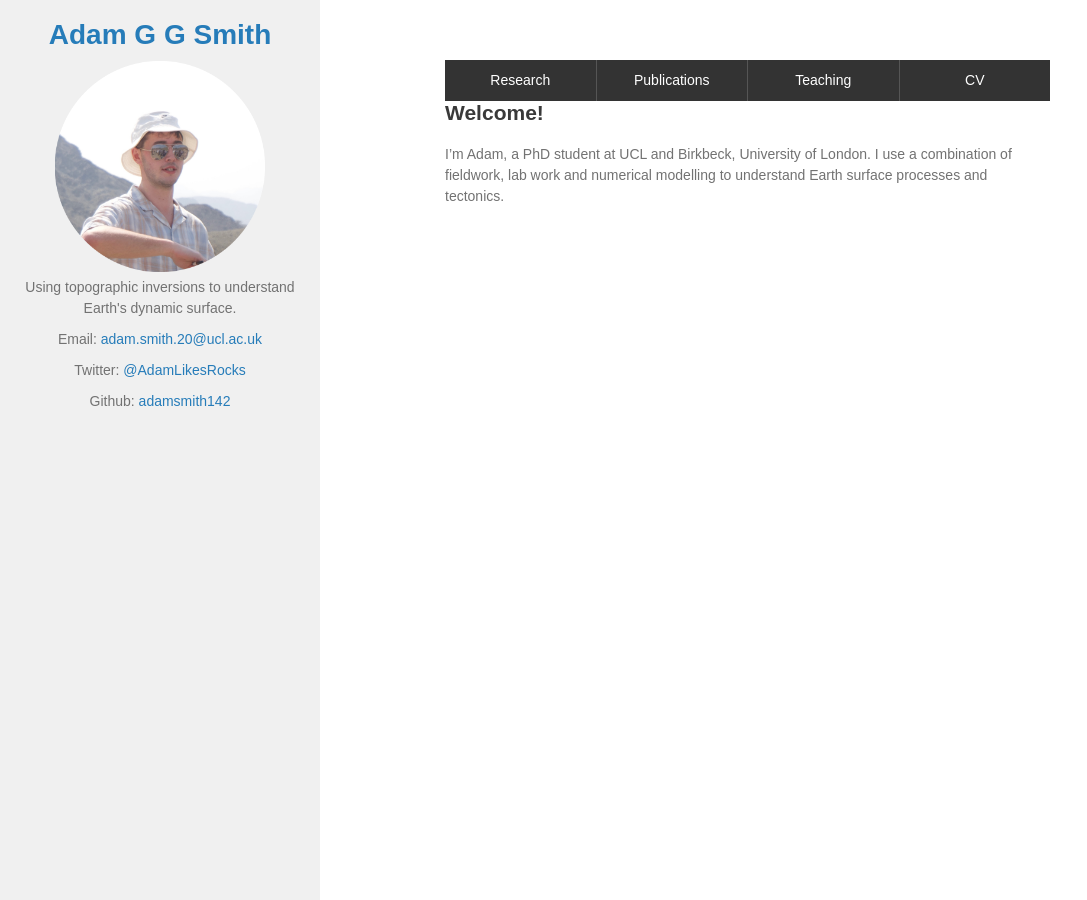
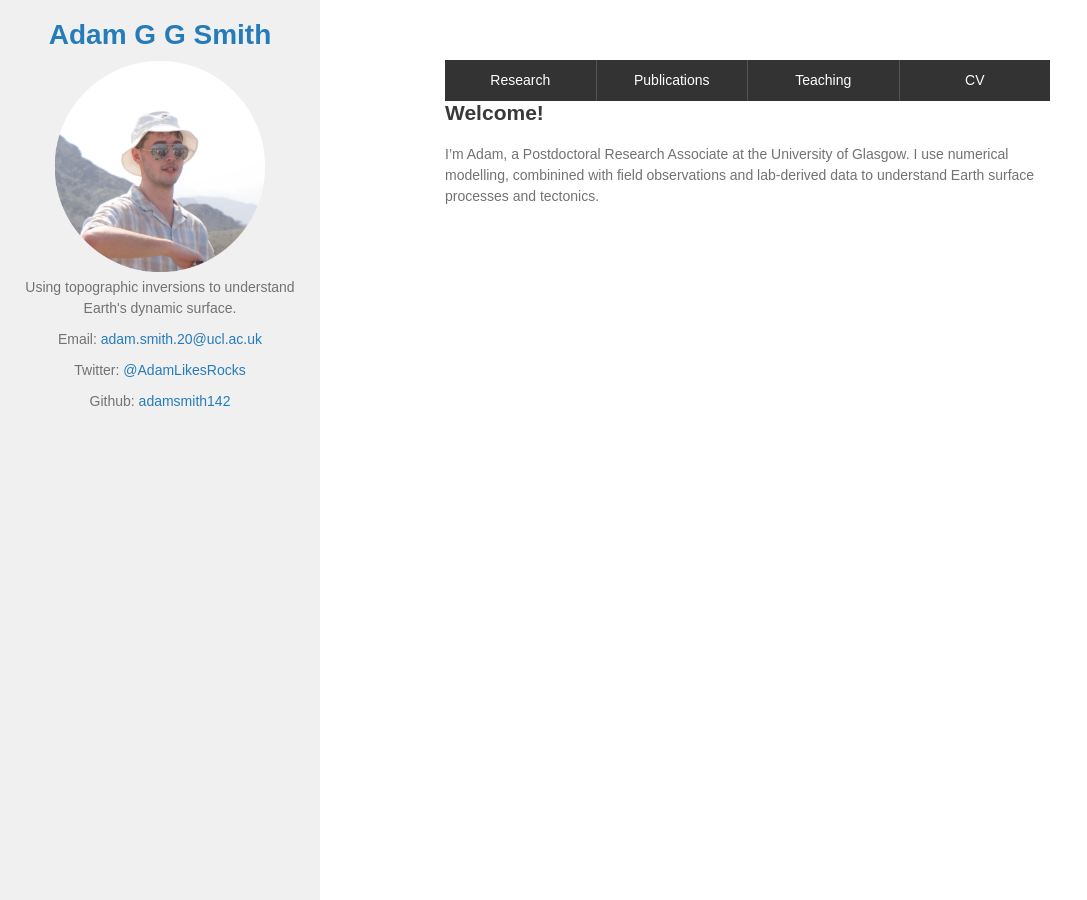
Before and after one commit to adamsmith142/adamsmith142.github.io, a Jekyll site: the page built from index.md, in a window 1280 px wide and 900 px high. Shown: the whole window, without its empty margins (0-1087 px from the left). Built offline with Jekyll 4.4.1, drawn with Linux system fonts in a browser that asks for light colours; our own code applies the rules of GitHub Pages for plain Markdown files.

Commit message:
Update index.md

```diff
--- a/index.md
+++ b/index.md
@@ -1,3 +1,3 @@
 ## Welcome!
 
-I'm Adam, a PhD student at UCL and Birkbeck, University of London. I use a combination of fieldwork, lab work and numerical modelling to understand Earth surface processes and tectonics.
+I'm Adam, a Postdoctoral Research Associate at the University of Glasgow. I use numerical modelling, combinined with field observations and lab-derived data to understand Earth surface processes and tectonics.
```
